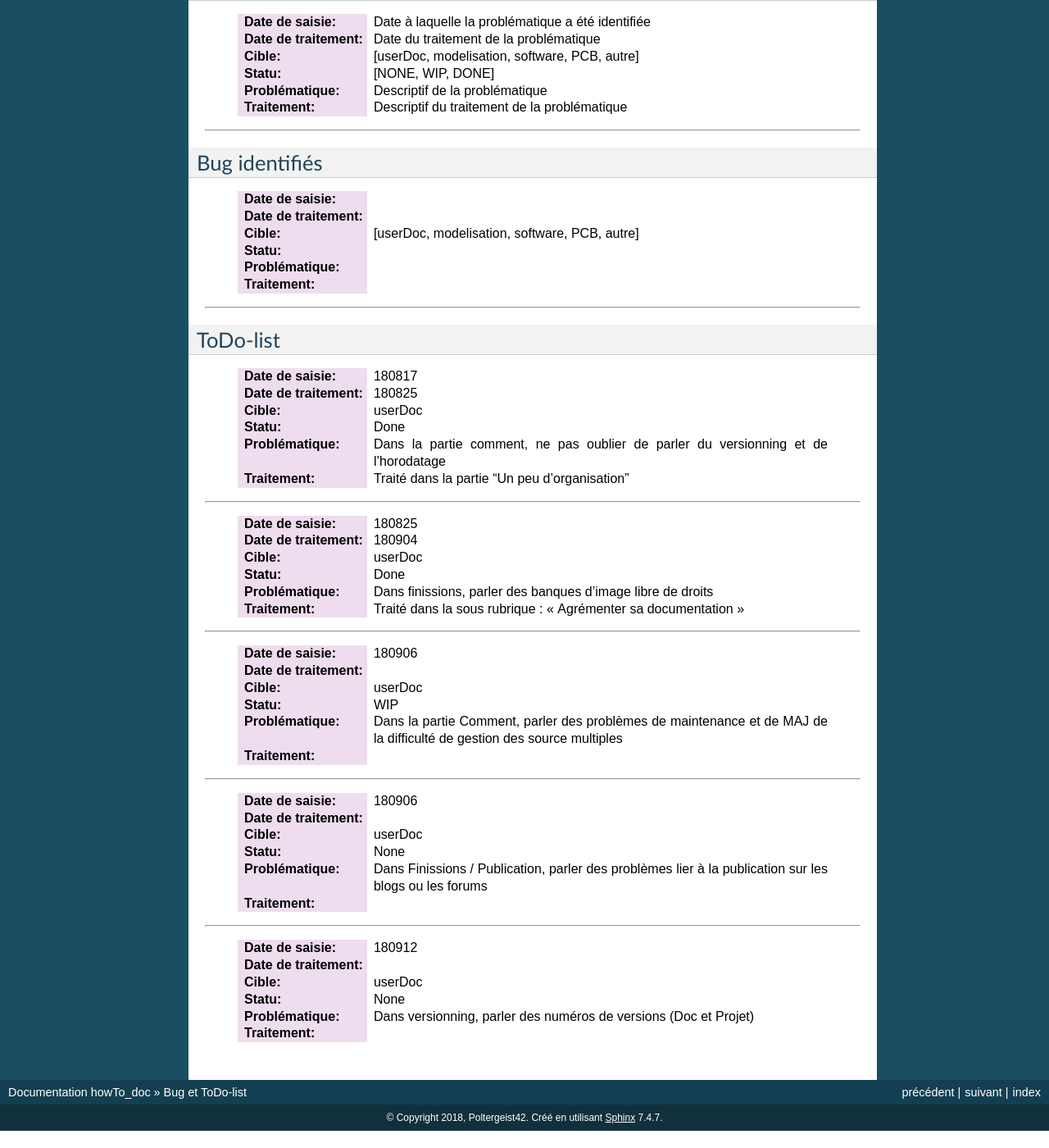
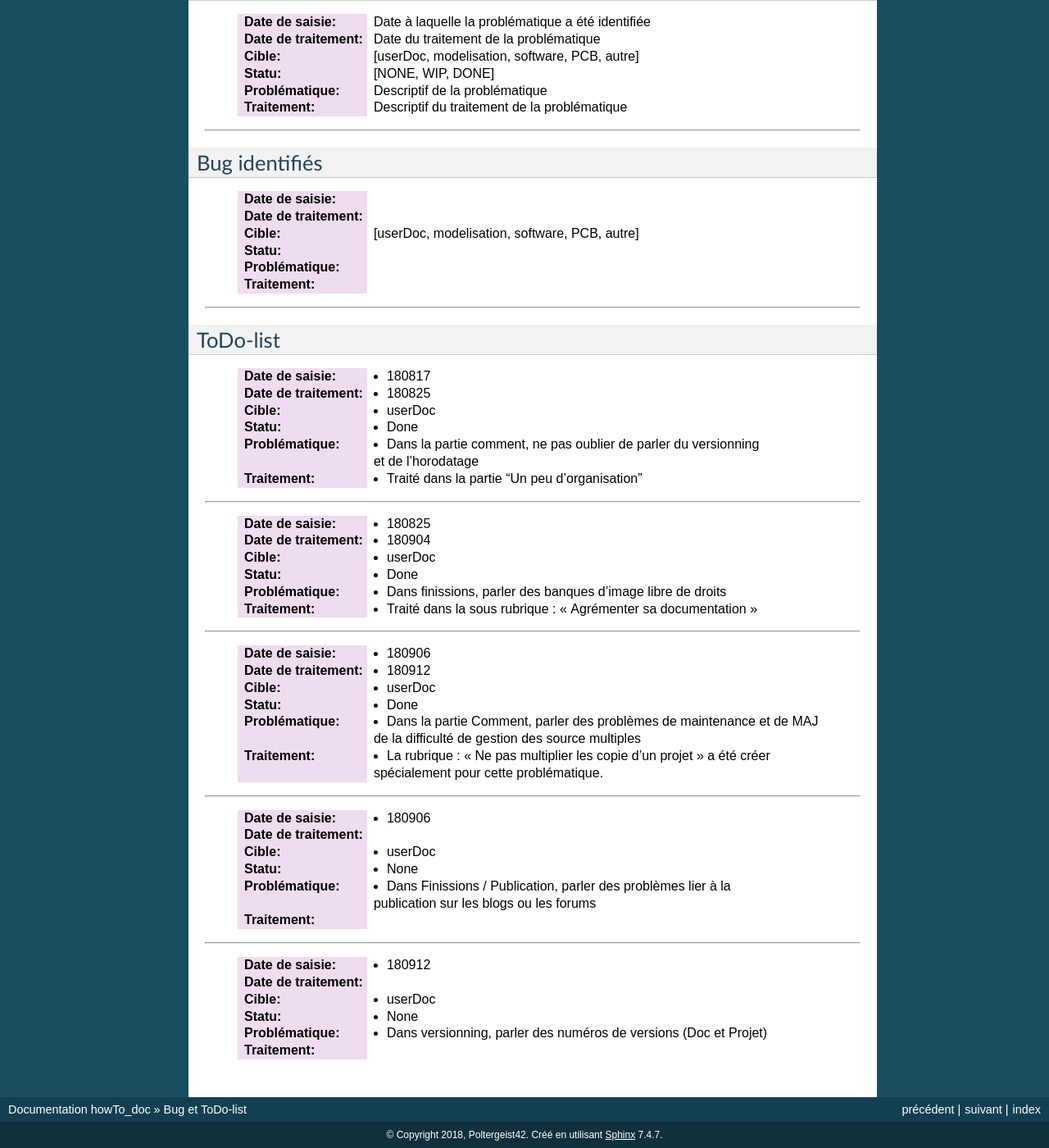
Before and after one commit to volab/howto_doc, a Sphinx documentation site: the page built from _1_userDoc/source/Bug_ToDoLst.rst, in a window 1280 px wide and 1400 px high, scrolled down 453 px. Shown: the whole window at 82% size. Built offline with Sphinx 7.4.7, drawn with Linux system fonts in a browser that asks for light colours; before the commit the page ends 1832 px from its top, so only the background shows below that.

Commit message:
UP: howTo_Doc et Bug_todoLst

```diff
--- a/_1_userDoc/source/Bug_ToDoLst.rst
+++ b/_1_userDoc/source/Bug_ToDoLst.rst
@@ -47,48 +47,49 @@ Bug identifiés
 ToDo-list
 =========
 
-    :Date de saisie:        180817
-    :Date de traitement:    180825
-    :Cible:                 userDoc
-    :Statu:                 Done
-    :Problématique:         Dans la partie comment, ne pas oublier de parler du versionning
-                            et de l'horodatage
-    :Traitement:            Traité dans la partie 'Un peu d'organisation'
+    :Date de saisie:        * 180817
+    :Date de traitement:    * 180825
+    :Cible:                 * userDoc
+    :Statu:                 * Done
+    :Problématique:         * Dans la partie comment, ne pas oublier de parler du versionning
+                              et de l'horodatage
+    :Traitement:            * Traité dans la partie 'Un peu d'organisation'
 
 ####
 
-    :Date de saisie:        180825
-    :Date de traitement:    180904
-    :Cible:                 userDoc
-    :Statu:                 Done
-    :Problématique:         Dans finissions, parler des banques d'image libre de droits
-    :Traitement:            Traité dans la sous rubrique : "Agrémenter sa documentation"
+    :Date de saisie:        * 180825
+    :Date de traitement:    * 180904
+    :Cible:                 * userDoc
+    :Statu:                 * Done
+    :Problématique:         * Dans finissions, parler des banques d'image libre de droits
+    :Traitement:            * Traité dans la sous rubrique : "Agrémenter sa documentation"
 
 ####
 
-    :Date de saisie:        180906
+    :Date de saisie:        * 180906
+    :Date de traitement:    * 180912
+    :Cible:                 * userDoc
+    :Statu:                 * Done
+    :Problématique:         * Dans la partie Comment, parler des problèmes de maintenance et de MAJ
+                              de la difficulté de gestion des source multiples
+    :Traitement:            * La rubrique : "Ne pas multiplier les copie d'un projet" a été créer
+                              spécialement pour cette problématique.
+
+####
+
+    :Date de saisie:        * 180906
     :Date de traitement:
-    :Cible:                 userDoc
-    :Statu:                 WIP
-    :Problématique:         Dans la partie Comment, parler des problèmes de maintenance et de MAJ
-                            de la difficulté de gestion des source multiples
+    :Cible:                 * userDoc
+    :Statu:                 * None
+    :Problématique:         * Dans Finissions / Publication, parler des problèmes lier à la
+                              publication sur les blogs ou les forums
     :Traitement:
 
 ####
 
-    :Date de saisie:        180906
+    :Date de saisie:        * 180912
     :Date de traitement:
-    :Cible:                 userDoc
-    :Statu:                 None
-    :Problématique:         Dans Finissions / Publication, parler des problèmes lier à la
-                            publication sur les blogs ou les forums
+    :Cible:                 * userDoc
+    :Statu:                 * None
+    :Problématique:         * Dans versionning, parler des numéros de versions (Doc et Projet)
     :Traitement:
-
-####
-
-    :Date de saisie:        180912
-    :Date de traitement:
-    :Cible:                 userDoc
-    :Statu:                 None
-    :Problématique:         Dans versionning, parler des numéros de versions (Doc et Projet)
-    :Traitement:
```
Also changed, not shown: _1_userDoc/source/howTo_Doc.rst (+56 -20 lines).
